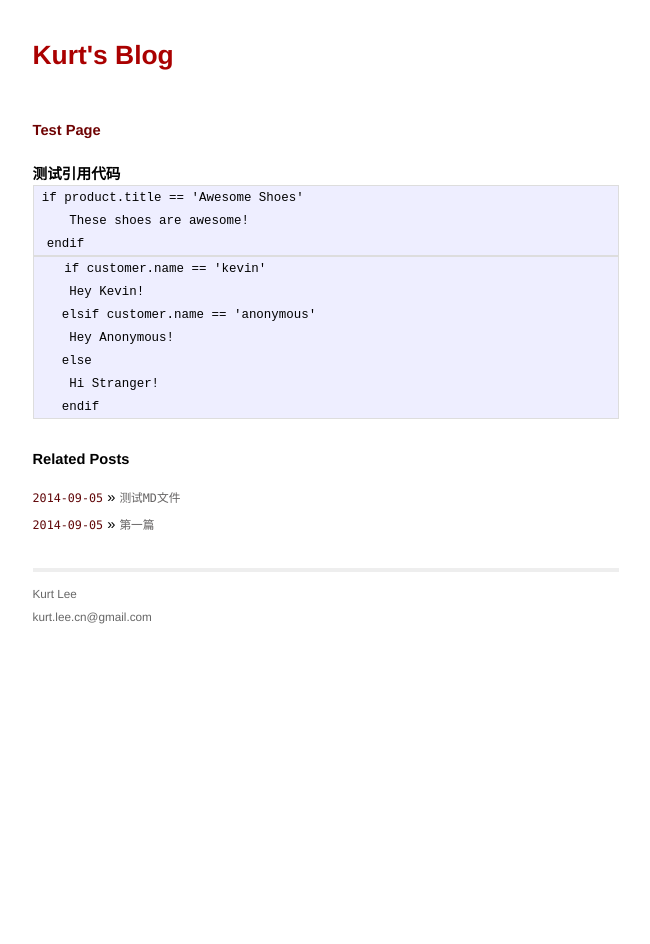
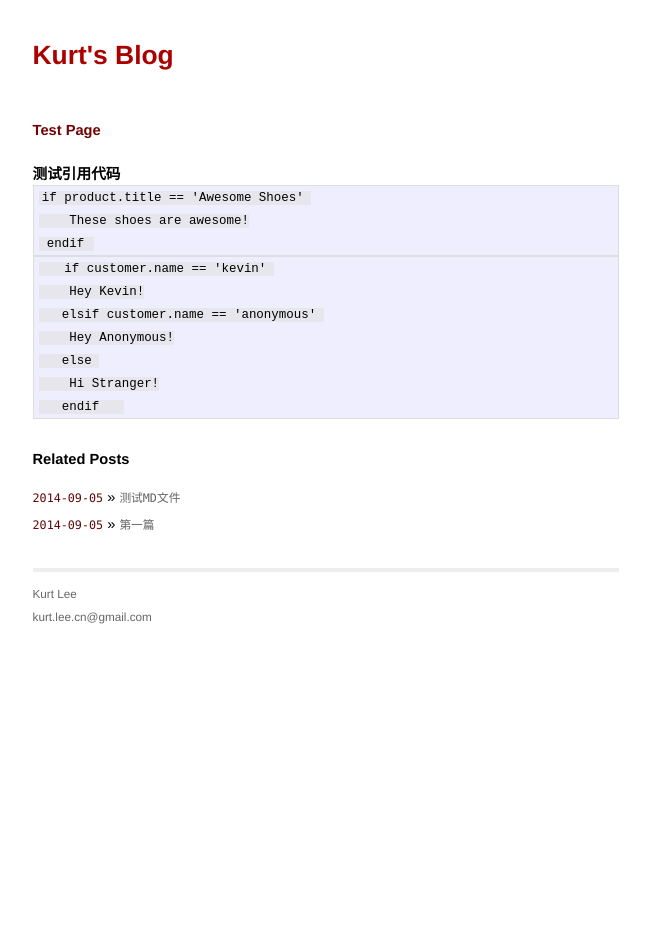
Before and after one commit to KurtLee/kurtlee.github.io, a Jekyll site: the page built from _posts/2014-09-05-测试代码应用.md, in a window 1280 px wide. Shown: the whole page, without its empty margins (314-964 px from the left). Built offline with Jekyll 4.4.1, drawn with Linux system fonts in a browser that asks for light colours; Markdown is read by kramdown in place of the engine named in the settings.

Commit message:
update css

```diff
--- a/css/screen.css
+++ b/css/screen.css
@@ -176,7 +176,7 @@ ul.posts {
 
   #post code {
     border: 1px solid #ddd;
-    background-color: #eef;
+    background-color: #E6E6EC;
     font-size: 85%;
     padding: 0 .2em;
   }
```
